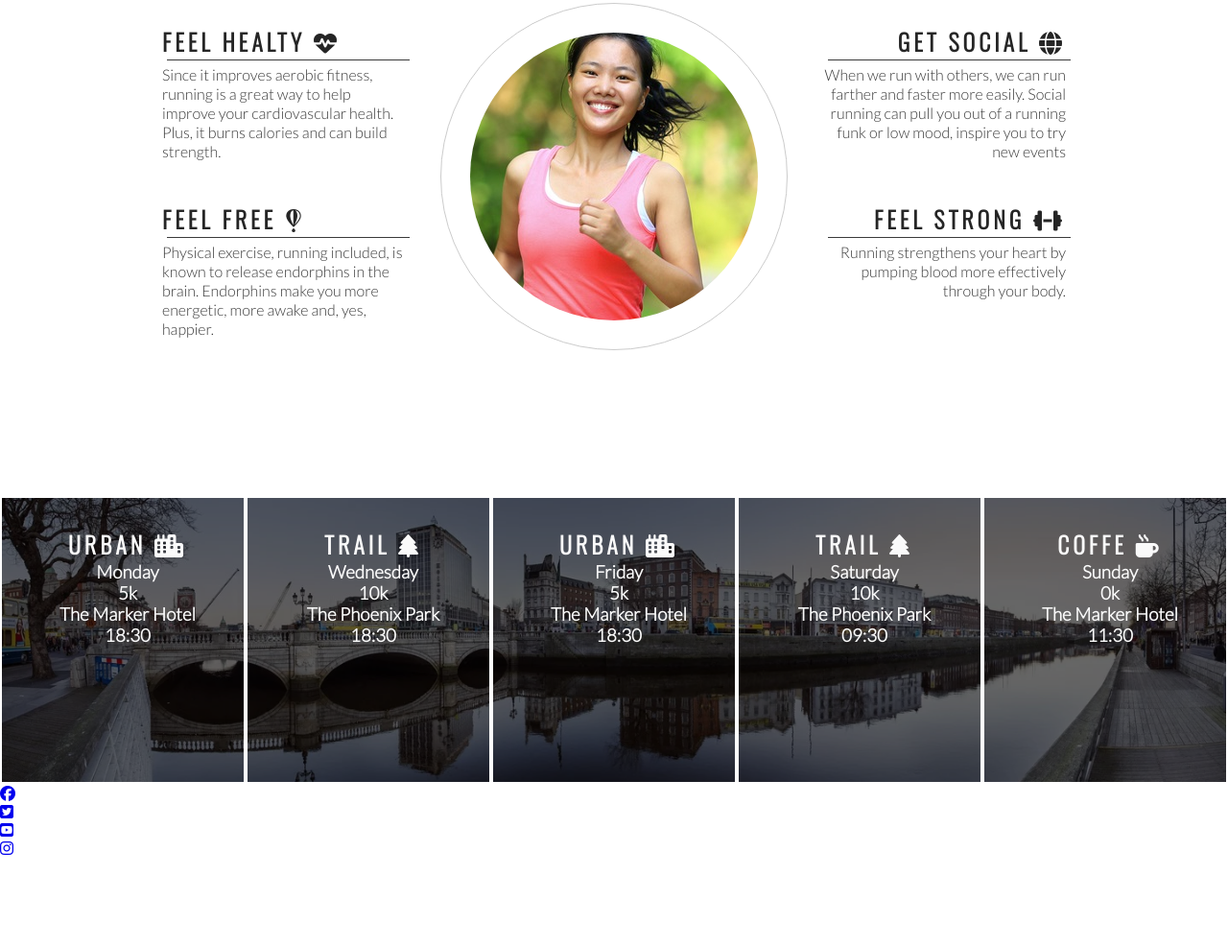
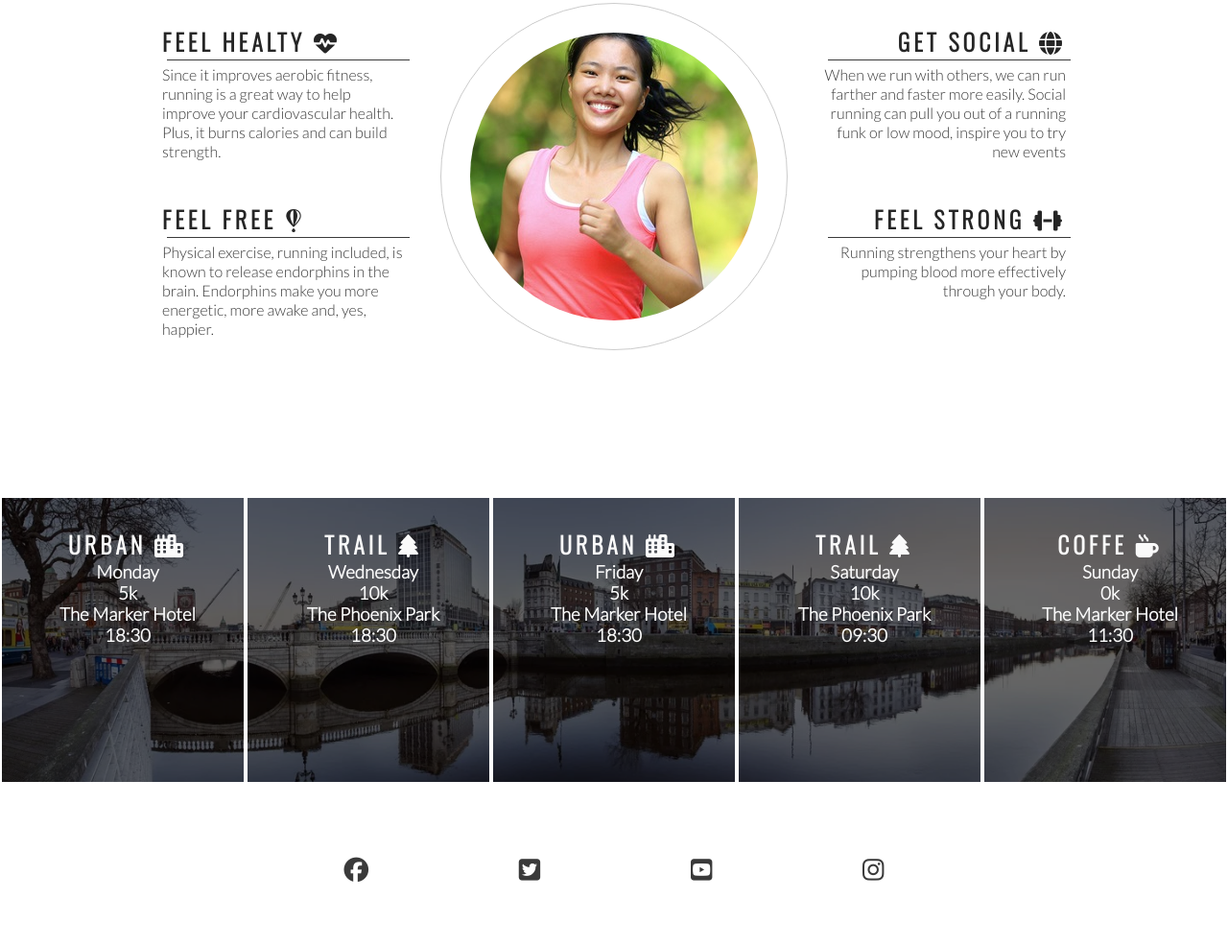
Before and after one commit to assofiejakobsson/love-running, a plain HTML site: page index.html in a window 1280 px wide. Shown: the part 778-1764 px from the top of the page at 96% size. Before the commit the page ends 1671 px from the top, so only its background shows below. Drawn offline with nearby package versions, Linux system fonts and the light colour scheme.

Commit message:
Add style to footer social media icons

```diff
--- a/assets/css/style.css
+++ b/assets/css/style.css
@@ -10,6 +10,7 @@ body {
     font-family: Lato, sans-serif;
     font-weight: 300;
     color: #3a3a3a;
+
 }
 
 /*Headings and logo*/
@@ -220,4 +221,28 @@ hr {
 
 #times h2 {
     color: #fafafa;
+
 }
+
+footer {
+    height: 150px;
+
+}
+
+.social-networks {
+    text-align: center;
+
+}
+
+.social-networks > li {
+    display: inline;
+
+}
+
+.social-networks i {
+    font-size: 160%;
+    margin: 1%;
+    padding: 5%;
+    color: #3a3a3a;
+
+}
--- a/index.html
+++ b/index.html
@@ -116,8 +116,8 @@
             <h3>11:30</h3>
         </div>
     </section>
-    <fotter>
-        <ul>
+    <footer>
+        <ul class="social-networks">
             <li>
                 <a href="https://facebook.com" target="_blank" rel="noopener"
                 aria-label="Visit our facebook page (open in new tab"><i class="fab fa-facebook"></i></a>
@@ -135,7 +135,7 @@
                 aria-label="Visit our instagram page (open in new tab"><i class="fab fa-instagram"></i></a>
             </li>
         </ul>
-    </fotter>
+    </footer>
 
     <script src="https://kit.fontawesome.com/f1f2235153.js" crossorigin="anonymous"></script>
 </body>
```
